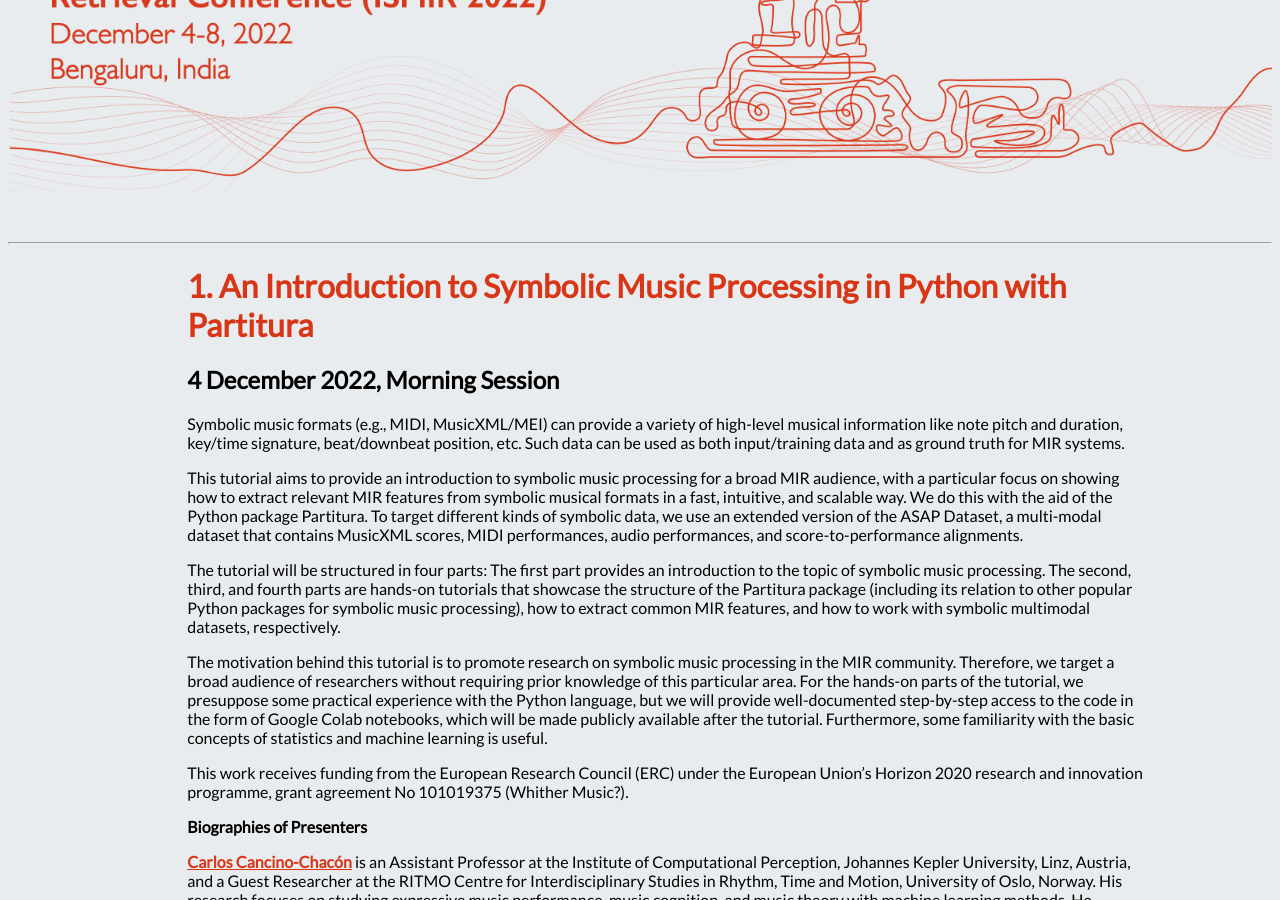
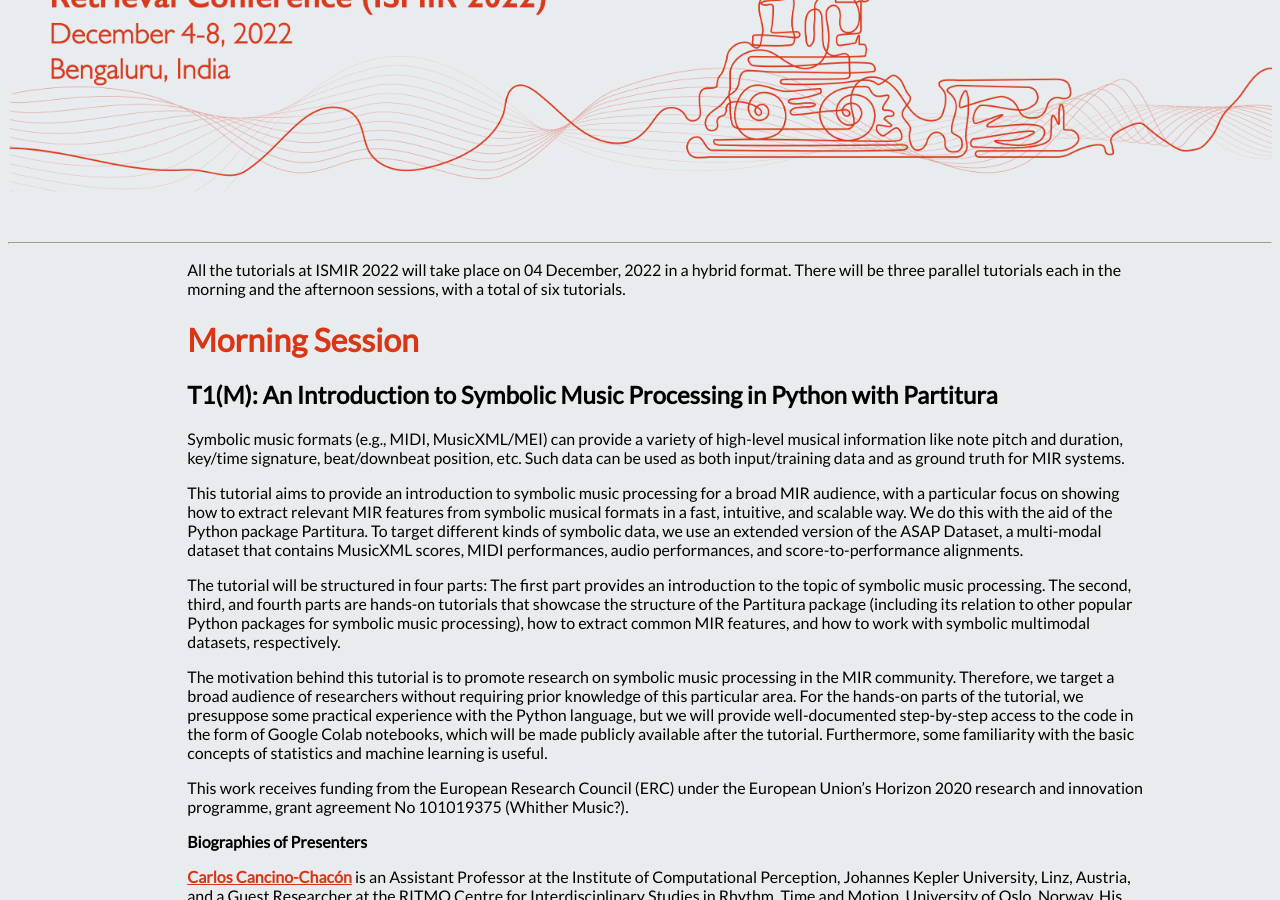
Before and after one commit to ismir2022/ismir2022.github.io, a Jekyll site: the page built from program/tutorials.md, in a window 1280 px wide and 900 px high, scrolled down 295 px. Built offline with Jekyll 4.4.1, drawn with Linux system fonts in a browser that asks for light colours; nearby versions of some CDN libraries; some of the changed text lies outside the part shown.

Commit message:
Update tutorials.md

```diff
--- a/program/tutorials.md
+++ b/program/tutorials.md
@@ -3,8 +3,11 @@ layout: page
 title: International Society for Music Information Retrieval
 ---
 
-# 1. An Introduction to Symbolic Music Processing in Python with Partitura
-## 4 December 2022, Morning Session
+All the tutorials at ISMIR 2022 will take place on 04 December, 2022 in a hybrid format. There will be three parallel tutorials each in the morning and the afternoon sessions, with a total of six tutorials.
+
+# Morning Session
+
+## T1(M): An Introduction to Symbolic Music Processing in Python with Partitura
 
 Symbolic music formats (e.g., MIDI, MusicXML/MEI) can provide a variety of high-level musical information like note pitch and duration, key/time signature, beat/downbeat position, etc. Such data can be used as both input/training data and as ground truth for MIR systems.
 
@@ -29,8 +32,7 @@ a M.Sc. degree in Electrical Engineering and Audio Engineering from the Graz Uni
 
 [**Silvan David Peter**](https://www.jku.at/en/institute-of-computational-perception/about-us/people/silvan-david-peter/) is a University Assistant at the Institute of Computational Perception, Johannes Kepler University, Linz, Austria. His research interests are the evaluation of and interaction with computational models of musical skills. He holds an M.Sc. degree in Mathematics from the Humboldt University of Berlin.
 
-# 2. Computational Methods For Supporting Corpus-Based Research On Indian Art Music
-## 4 December 2022, Morning Session
+## T2(M): Computational Methods For Supporting Corpus-Based Research On Indian Art Music
 
 Culture-aware approaches to computational musicology and music information research (MIR) have been shown to be effective for a musically relevant analysis of a music culture. Projects such as CompMusic (2011-2017), MusicalBridges (2018-2022) or the initiatives funded by SPARC (2019-2022) have demonstrated the importance of considering sociocultural specifics of a music tradition to effectively define research problems, collect data and propose methods for analysis. These projects  have made particularly notable contributions to the analysis of Indian Art Music (IAM), leading to a collective body of bespoke computational methods for analyzing these traditions.
 
@@ -53,8 +55,7 @@ This tutorial is the result of an ongoing collaborative effort involving many co
 
 **Brindha Manickavasakan** is a Carnatic Music vocalist, and is among the foremost, popular young performing Carnatic musicians in India. She has been performing for the past 21 years, and is currently learning from Vidushi Suguna Varadachari. She is an ‘A’ graded vocal artist of All India Radio. Brindha holds a Master’s degree in Biostatistics from Georgetown University, USA, a Master’s degree in Music and is a PhD candidate in Music from Madras University with a thesis on the contribution of Tañjāvūr K Poṉṉayyā Piḷḷai. She is a constant feature in all the major sabhas in Chennai, and performs regularly across India and abroad.
 
-# 3. Designing Controllable Synthesis System for Musical Signals
-## 4 December 2022, Morning Session
+## T3(M): Designing Controllable Synthesis System for Musical Signals
 
 Advances in deep learning and signal processing research have made it possible to generate signals that at times can be difficult to distinguish from real samples.
 Despite the realistic output the models can produce, however, the controllability of the models is still constrained because of the black-box-like nature of many models.
@@ -70,8 +71,9 @@ The target audience for this tutorial is researchers who are interested in deep
 
 **Yusong Wu** is a final-year research master at the University of Montreal and Mila in Montreal, Canada. He is co-advised by Prof. Aaron Courville and Prof. Cheng-Zhi Anna Huang and will become a Ph.D. student under the same advisors shortly. His research focuses on making better generative models for music creativity. His recent work ``MIDI-DDSP: Detailed Control of Musical Performance via Hierarchical Modeling", collaborating with Google Magenta, was accepted by ICLR 2022 for oral presentation.
 
-# 4. Few-Shot and Zero-Shot Learning for Musical Audio
-## 4 December 2022, Afternoon Session
+# Afternoon Session
+
+## T4(A): Few-Shot and Zero-Shot Learning for Musical Audio
 
 While deep neural networks achieved promising results in many MIR tasks, they typically require a large amount of labeled data for training. Rare, fine-grained, or newly emerged classes (e.g. a rare musical instrument, a new music genre) where large-scale data collection is hard or simply impossible are often considered out-of-vocabulary and unsupported by MIR systems. To address this, few-shot learning (FSL) and zero-shot learning (ZSL) are learning paradigms that aim to train a model that can learn a new concept based on just a handful of labeled examples (few-shot) or some auxiliary information (zero-shot), mimicking human ability. By doing so, the trained model is no longer limited to a pre-defined and fixed set of classes but ideally can generalize to any class of interest with the cost of little human intervention. In addition, few-shot and zero-shot models naturally incorporate human input without asking for significant effort, making them useful tools when developing MIR systems that can be customized by individual users.
 
@@ -93,8 +95,7 @@ Hugo is a Ph.D. student in Computer Science at Northwestern University, working
 **Jeong Choi**
 Jeong is a machine learning researcher at Naver, where he leads NOW AI team that's working on a multi-modal recommendation system for a video streaming service, Naver NOW. Before joining Naver, he was a researcher at NCSOFT, working on a recommedation system in a music game FUSER. He also interned at Deezer Research. He received a M.S. in Culture Technology at Korea Advance Institute of Science and Technology, under the supervision of Prof. Juhan Nam. His research interest is on representational learning of various signals that can further contribute to diverse music recommendation strategies. Previously, he pursued a long music career as a composer and a bassist. His passion for music research originates from the experience. He also received a M.S. and a B.E. in Digital Media at Ajou University, and majored in French at Daewon Foreign Language High School.
 
-# 5. Deep learning for automatic mixing
-## 4 December 2022, Afternoon Session
+## T5(A): Deep learning for automatic mixing
 
 Mixing is a central task within audio post-production where expert knowledge is required to deliver professional quality content, encompassing both technical and creative considerations. Recently, deep learning approaches have been introduced that aim to address this challenge by generating a cohesive mixture of a set of recordings as would an audio engineer. These approaches leverage large-scale datasets and therefore have the potential to outperform traditional approaches based on expert systems, but bring their own unique set of challenges. In this tutorial, we will begin by providing an introduction to the mixing process from the perspective of an audio engineer, along with a discussion of the tools used in the process from a signal processing perspective. We will then discuss a series of recent deep learning approaches and relevant datasets, providing code to build, train, and evaluate these systems. Future directions and challenges will be discussed, including new deep learning systems, evaluation methods, and approaches to address dataset availability. Our goal is to provide a starting point for researchers working in MIR who have little to no experience in audio engineering so they can easily begin addressing problems in this domain. In addition, our tutorial may be of interest to researchers outside of MIR, but with a background in audio engineering or signal processing, who are interested in gaining exposure to current approaches in deep learning.
 
@@ -107,8 +108,7 @@ Mixing is a central task within audio post-production where expert knowledge is
 
 **Marco A. Martínez Ramírez** is music technology researcher at Sony in the Tokyo R&D center, where he is part of the Creative AI Lab. His research interests lie at the intersection of machine learning, digital signal processing, and intelligent music production, with a primary focus on deep learning architectures for music processing tasks. Previously, he was an audio research intern at Adobe and received his PhD from the Centre for Digital Music at Queen Mary University of London. He has a MSc in digital signal processing from the University of Manchester, UK, and a BSc in electronic engineering from La Universidad de Los Andes, Colombia. Marco also has a background in music production and mixing engineering.
 
-# 6. Trustworthy MIR: Creating MIR applications with values
-## 4 December 2022, Afternoon Session
+## T6(A): Trustworthy MIR: Creating MIR applications with values
 
 The MIR community shows an increasing interest in understanding how current
 technologies affect the everyday experience of people all over the world, e.g., how we
```
